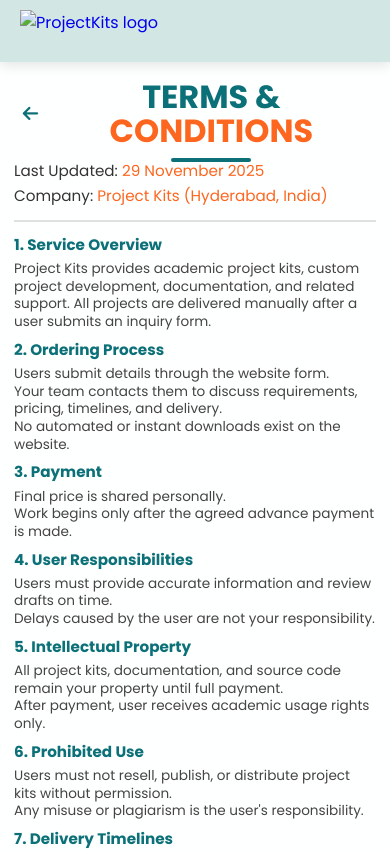
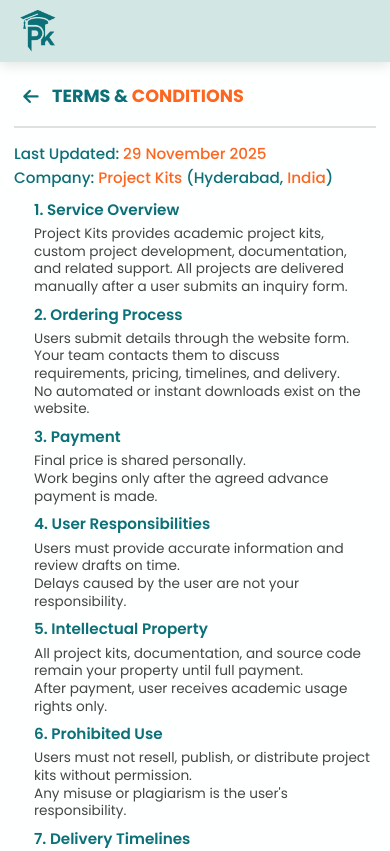
Before and after one commit to Nagasai20f01a0574/project1, a plain HTML site: page terms.html in a window 390 px wide. Shown: the top 851 px of the page. Drawn offline with nearby package versions, Linux system fonts and the light colour scheme.

Commit message:
Add files via upload

```diff
--- a/styles.css
+++ b/styles.css
@@ -433,7 +433,6 @@
     position: relative;
     width: 280px;
     height: 300px;
-    border: 2px solid;              /* keeps your border - optionally set color with --primary or a hex */
     background: white;
     border-radius: 10px;
     overflow: hidden;
@@ -616,7 +615,6 @@
   padding: 30px;
   box-shadow: var(--box-shadow);
   position: relative;
-  border: 2px solid;
   overflow: hidden;
 }
 
@@ -779,7 +777,6 @@
   font-weight: 600;
   line-height: normal;
   font-size: 1.5rem;
-  margin-bottom: 15px;
   color: var(--primary)
 }
 
@@ -794,7 +791,6 @@
 .text-wrapper-19 {
   position: relative;
   width: fit-content;
-  margin-top: -1.00px;
   font-family: "Poppins", Helvetica;
   font-weight: 700;
   color: #160e4b;
@@ -1038,7 +1034,7 @@
 
   .pricing-card {
     width: 90%;
-    max-width: 350px;
+    max-width: 400px;
     height: auto;
     position: relative;
     margin: 0 auto;
@@ -1284,11 +1280,13 @@
 
 .contact-info li {
     display: flex;
+    align-items: center;   /* 🔥 THIS FIXES THE MISALIGNMENT */
+    gap: 12px;             /* optional: adds clean space */
     margin-bottom: 15px;
 }
 
 .contact-info i {
-    margin-right: 15px;
+    margin-right: 10px;
     color: var(--accent);
 }
 
@@ -1670,12 +1668,20 @@
 }
 
 
-/* ================= TERMS SECTION (UPDATED) ================= */
-.terms-section {
+
+
+/* ======================
+   POLICY PAGES (Terms/Privacy/Refund)
+   Single consolidated block
+   ====================== */
+
+.terms-section,
+.privacypolicy-section,
+.cancelrefund-section {
   padding: 80px 0;
 }
 
-/* Back button + title row (back arrow inline with title) */
+/* Back button + title row */
 .terms-title-row {
   display: flex;
   align-items: center;
@@ -1683,13 +1689,13 @@
   margin-bottom: 15px;
 }
 
-/* inline back button (use FontAwesome arrow or simple text) */
+/* inline back button */
 .back-link-inline {
   font-size: 1.6rem;
   color: #0B7077;
   text-decoration: none;
   padding: 6px;
-  display: none;
+  display: none;               /* shown on mobile via media query */
   align-items: center;
   justify-content: center;
 }
@@ -1698,23 +1704,27 @@
 .terms-title {
   font-size: 2.4rem;
   font-weight: 800;
-  color: #0B7077;
-  margin: 0;              /* removed previous bottom margin to use row gap */
+  color: var(--primary);
+  margin: 0;
   line-height: 1.05;
 }
 
-.highlight {
-  color: #fd661f;
-}
-
-/* last updated / company meta */
+/* Remove any underline/border near the title for these pages */
+.terms-title-row,
+.terms-title {
+  border-bottom: none !important;
+}
+
+
+/* meta */
 .last-updated {
   font-size: 1rem;
   margin: 12px 0 18px;
-  color: #333;
-}
-
-/* divider */
+  color: var(--primary);
+  font-weight: 500;
+}
+
+/* divider (optional) */
 .divider {
   height: 2px;
   border: none;
@@ -1722,12 +1732,16 @@
   margin: 16px 0 26px;
 }
 
-/* terms headings & paragraphs */
+.terms-list {
+  margin-left: 20px;
+}
+/* terms content */
 .terms-list h3 {
   font-size: 1.15rem;
-  font-weight: 700;
-  color: #0B7077;
+  font-weight: 600;
+  color: var(--primary);
   margin: 18px 0 6px;
+  border-bottom: none; /* ensure no underline */
 }
 
 .terms-list p {
@@ -1737,136 +1751,79 @@
   line-height: 1.5;
 }
 
-/* small list/bullet tweaks (if any bullets used) */
 .terms-list ul {
   padding-left: 1.05rem;
   margin: 6px 0 12px;
 }
 
-/* ================= RESPONSIVE ================= */
+/* Responsive adjustments */
+
+/* Tablet */
 @media (max-width: 1024px) {
-  .terms-section { padding: 56px 0; }
+  .terms-section,
+  .privacypolicy-section,
+  .cancelrefund-section { padding: 56px 0; }
+
   .terms-title { font-size: 2rem; }
 }
 
+/* Mobile */
 @media (max-width: 768px) {
-  /* stack and tighten spacing for mobile */
-  .terms-section {
-    padding: 80px 0;
-  }
-
-  .terms-section .container {
-    padding-left: 14px;
-    padding-right: 14px;
-  }
-
-  /* inline back + title should appear compact */
-  .terms-title-row {
-    gap: 0px;
-    margin-bottom: 10px;
-  }
-
-  .back-link-inline {
-    font-size: 1.25rem;
-    width: 36px;
-    height: 36px;
-    border-radius: 8px;
-    display: inline-flex;
-  }
-
-  .terms-title {
-    font-size: 1.2rem;
-    font-weight: 800;
-  }
-
-  .last-updated {
-    font-size: 0.95rem;
-    margin-bottom: 10px;
-  }
-
-  .divider {
-    margin: 12px 0 14px;
-  }
-
-  .terms-list h3 {
-    font-size: 0.98rem;
-    margin-top: 10px;
-  }
-
-  .terms-list p {
-    font-size: 0.9rem;
-    line-height: 1.35;
-    margin-bottom: 10px;
-  }
-}
-
-/* Extra small screens (phones) */
-@media (max-width: 480px) {
-  .back-link-inline { font-size: 1.1rem; width: 34px; height: 34px; }
-  .terms-title { font-size: 1.05rem; }
-  .terms-list h3 { font-size: 0.95rem; }
-  .terms-list p { font-size: 0.85rem; line-height: 1.3; }
-}
-
-
-/* ================= CANCELLATION & REFUND POLICY SECTION (UPDATED) ================= */
-.cancelrefund-section {
-  padding: 80px 0;
-}
-/* ================= RESPONSIVE ================= */
-@media (max-width: 1024px) {
-  .cancelrefund-section { padding: 56px 0; }
-  .terms-title { font-size: 2rem; }
-}
-
-@media (max-width: 768px) {
-  /* stack and tighten spacing for mobile */
-  .cancelrefund-section {
-    padding: 80px 0;
-  }
-  .terms-title h2 { font-size: 1.6rem; }
-
+  .terms-section,
+  .privacypolicy-section,
+  .cancelrefund-section { padding: 80px 0; }
+
+  .terms-section .container,
+  .privacypolicy-section .container,
   .cancelrefund-section .container {
     padding-left: 14px;
     padding-right: 14px;
   }
-}
-
-/* =================  PRIVACY POLICY SECTION (UPDATED) ================= */
-.privacypolicy-section {
-  padding: 80px 0;
-}
-/* ================= RESPONSIVE ================= */
-@media (max-width: 1024px) {
-  .privacypolicy-section { padding: 56px 0; }
-  .terms-title { font-size: 2rem; }
-}
-
-@media (max-width: 768px) {
-  /* stack and tighten spacing for mobile */
-  .privacypolicy-section {
-    padding: 80px 0;
-  }
-  .terms-title h2 { font-size: 1.6rem; }
-
-  .cancelrefund-section .container {
-    padding-left: 14px;
-    padding-right: 14px;
-  }
-}
-
-/* Hide BOTH nav and hamburger on mobile */
+
+  .terms-title-row { gap: 4px; margin-bottom: 10px; }
+
+  .back-link-inline {
+    display: inline-flex;
+    width: 36px;
+    height: 36px;
+    font-size: 1.25rem;
+    border-radius: 8px;
+  }
+
+  .terms-title {
+    font-size: 1.25rem;  /* smaller title on mobile */
+    line-height: 1.15;
+  }
+
+  .last-updated { font-size: 0.95rem; margin-bottom: 10px; }
+
+  .divider { margin: 12px 0 14px; }
+
+  .terms-list h3 { font-size: 0.98rem; margin-top: 10px; }
+  .terms-list p  { font-size: 0.9rem; line-height: 1.35; margin-bottom: 10px; }
+}
+
+/* Small phones */
+@media (max-width: 480px) {
+  .back-link-inline { font-size: 1.1rem; width: 34px; height: 34px; }
+  .terms-title { font-size: 1.1rem; line-height: 1.2; }
+  .terms-list h3 { font-size: 0.95rem; }
+  .terms-list p { font-size: 0.85rem; line-height: 1.3; }
+}
+
+/* Hide mobile menu and hamburger on policy pages (desktop will show nav) */
 body.terms-page header .nav-links,
 body.terms-page header .menu-toggle {
   display: none !important;
 }
-
-/* Desktop should show ONLY the nav links */
 @media (min-width: 769px) {
-  body.terms-page header .nav-links {
-    display: flex !important;
-  }
-  body.terms-page header .menu-toggle {
-    display: none !important;
-  }
-}
+  body.terms-page header .nav-links { display: flex !important; }
+  body.terms-page header .menu-toggle { display: none !important; }
+}
+
+/* Remove the decorative h2::after only on policy pages */
+.terms-page .terms-title::after,
+.terms-page .privacypolicy-section .terms-title::after,
+.terms-page .cancelrefund-section .terms-title::after {
+  display: none !important;
+}
--- a/terms.html
+++ b/terms.html
@@ -20,8 +20,8 @@
 <header>
     <div class="container header-container">
         <nav class="navbar">
-            <a href="index.html" class="logo">
-                <img src="images/logo.png" alt="ProjectKits logo" class="logo-img">
+            <a href="index.html#gettoknowus" class="logo">
+                <img src="logo.png" alt="ProjectKits logo" class="logo-img">
                 <span class="site-name">ProjectKits</span>
             </a>
             <div class="menu-toggle" id="mobile-menu">
@@ -50,21 +50,21 @@
 
         <!-- Back Button + Title (same line) -->
         <div class="terms-title-row">
-            <a href="index.html" class="back-link-inline">
+            <a href="javascript:history.back()" class="back-link-inline">
                 <i class="fas fa-arrow-left"></i>
             </a>
 
             <h2 class="terms-title">
-                TERMS & <span class="highlight">CONDITIONS</span>
+                TERMS & <span style="color: #fd661f">CONDITIONS</span>
             </h2>
         </div>
-
+        <hr class="divider">
         <p class="last-updated">
-            Last Updated: <span class="highlight">29 November 2025</span><br>
-            Company: <span class="highlight">Project Kits (Hyderabad, India)</span>
+            Last Updated: <span style="color: #fd661f">29 November 2025</span><br>
+            Company: <span style="color: #fd661f">Project Kits </span>(Hyderabad, <span style="color: #fd661f">India</span>)
         </p>
 
-        <hr class="divider">
+
 
         <div class="terms-list">
 
```
Also changed, not shown: cancelrefund.html (+7 -6 lines), index.html (+4 -6 lines), privacypolicy.html (+6 -7 lines), logo.png (added).
